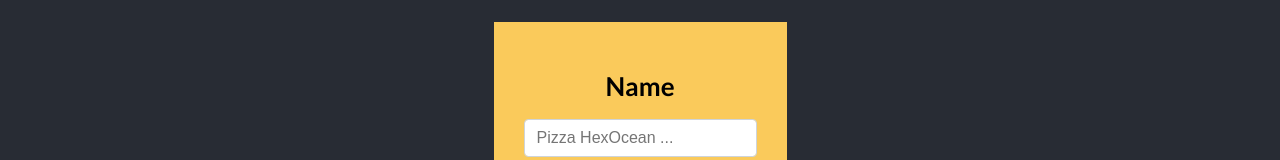
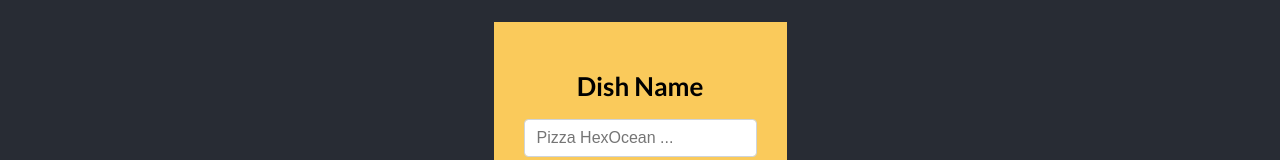
Before and after one commit to przemyslvw/reactdishesform, a React (Create React App) app: page / in a window 1280 px wide. Shown: the part 196-356 px from the top of the page. Built offline with nearby package versions, Linux system fonts and the light colour scheme; a web font is replaced by a local one.

Commit message:
fix interface

```diff
--- a/src/components/FormComponent.js
+++ b/src/components/FormComponent.js
@@ -77,7 +77,7 @@ const FormComponent = () => {
         render={({ values, errors, handleChange, handleSubmit }) => (
           <form onSubmit={handleSubmit}>
             <label>
-              <h1>Name</h1>
+              <h1>Dish Name</h1>
               {errors.name ? <p>{errors.name}</p> : <div></div>}
               <input
                 name="name"
--- a/src/index.scss
+++ b/src/index.scss
@@ -78,7 +78,7 @@ label {
     left: 0;
     width: 100%;
     margin: 0;
-    bottom: -20px;
+    bottom: -22px;
     color: $color5;
     background-color: #e8122434;
     font-size: 12px;
```
